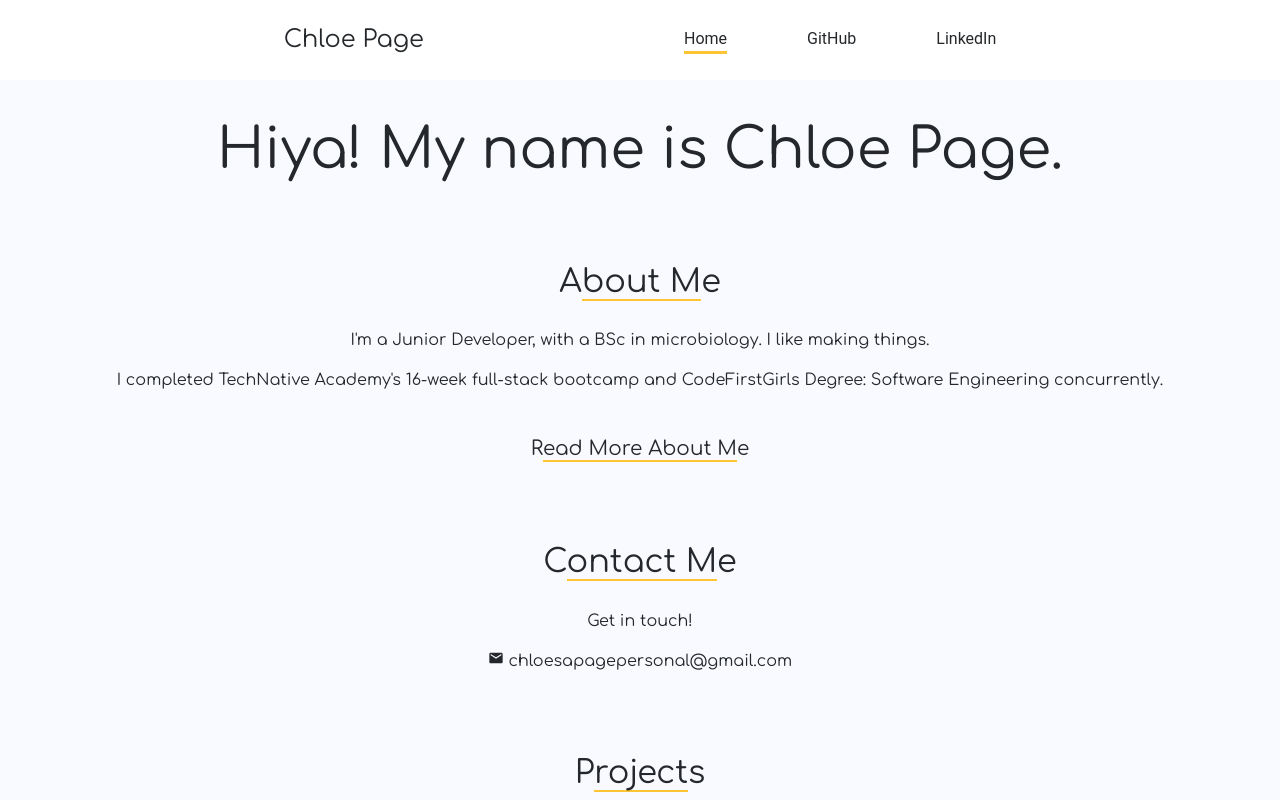
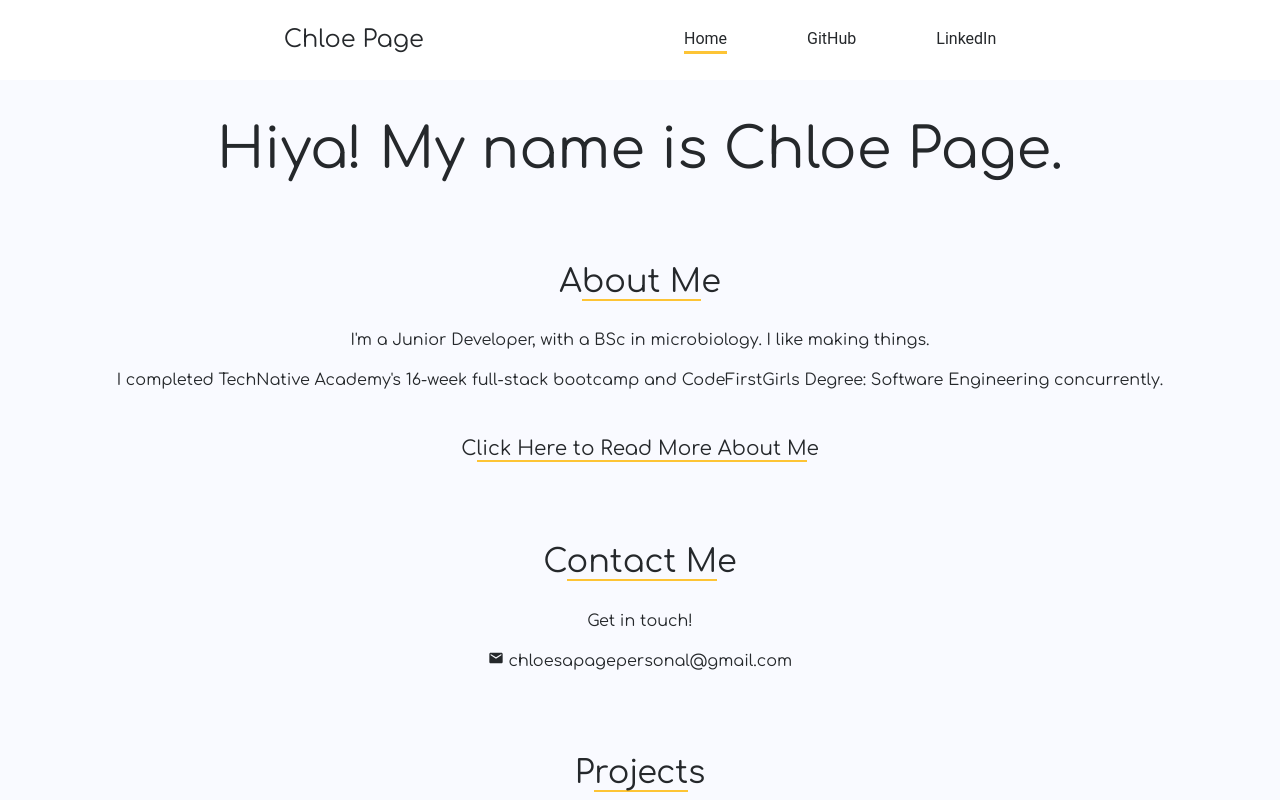
Before and after one commit to ChloeSAPage/portfolio, a React (Vite) app: page / in a window 1280 px wide. Shown: the top 800 px of the page. Built offline with nearby package versions, Linux system fonts and the light colour scheme.

Commit message:
Add call to action on button

```diff
--- a/src/components/views/Home/Home.jsx
+++ b/src/components/views/Home/Home.jsx
@@ -47,13 +47,17 @@ function Home() {
             <button onClick={() => showAboutMe()} className={styles.button}>
                 {isClicked ? (
                     <h4>
-                        H<span className={styles.underline}>ide About M</span>e
+                        H
+                        <span className={styles.buttonunderline}>
+                            ide About M
+                        </span>
+                        e
                     </h4>
                 ) : (
                     <h4>
-                        R
-                        <span className={styles.underline}>
-                            ead More About M
+                        C
+                        <span className={styles.buttonunderline}>
+                            lick Here to Read More About M
                         </span>
                         e
                     </h4>
--- a/src/components/views/Home/Home.module.css
+++ b/src/components/views/Home/Home.module.css
@@ -14,6 +14,11 @@
     border-bottom: 2px solid var(--yellow);
 }
 
+.buttonunderline {
+    border-bottom: 2px solid var(--yellow);
+    transition: border-bottom-color 0.5s ease;
+}
+
 .button {
     background: none;
     border: none;
@@ -22,6 +27,10 @@
     color: var(--black);
 }
 
+.buttonunderline:hover {
+    border-bottom: 2px solid var(--grey);
+}
+
 @media only screen and (min-width: 1024px) {
     .wrapper {
         padding-left: 6rem;
```
